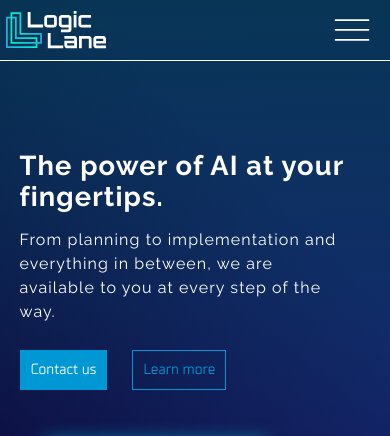
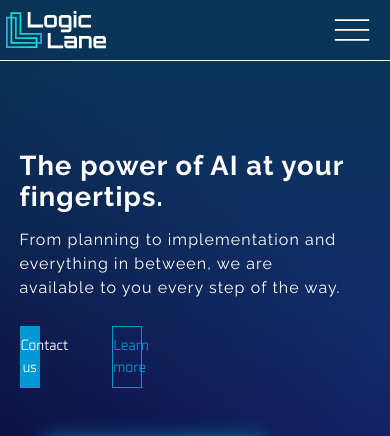
Before and after one commit to Skeibol/LogicLane-Web, a PHP site: page / in a window 390 px wide. Shown: the top 436 px of the page. Run offline with PHP 8.4, Linux system fonts and the light colour scheme.

Commit message:
nešto otprije

```diff
--- a/css/style-768.css
+++ b/css/style-768.css
@@ -99,14 +99,14 @@
   }
 
   .btn-contact {
-    width: auto;
-    padding: 8px 10px 8px 10px;
+    width: 30%;
+    padding: 8px 0 8px 0;
     border: 0.5px solid var(--color-primary);
   }
 
   .btn-learn-more {
-    width: auto;
-    padding: 8px 10px 8px 10px;
+    width: 30%;
+    padding: 8px 0 8px 0;
     background: none;
     margin-left: 25px;
     border: 0.5px solid var(--color-primary);
@@ -167,17 +167,8 @@
   .testtext {
     margin: auto;
     padding: 30px;
-    text-align: left !important;
   }
 
-  .testtext h3 {
-    text-align: left !important;
-  }
-
-  .card-box hr {
-    background-color: white;
-    display: block;
-  }
 
   .shrink {
     height: auto !important;
--- a/css/style-992.css
+++ b/css/style-992.css
@@ -62,10 +62,6 @@
     width: 80%;
     padding: 5% 0 2% 0;
     margin-left: 0;
-  }
-
-  .testtext {
-    padding: 20px;
   }
 
   .card-box h3 {
--- a/css/style.css
+++ b/css/style.css
@@ -216,7 +216,7 @@ h3 {
   /* src: url('TTSupermolotNeue-Regular.eot'); */
   src: local("TT Supermolot Neue Regular"), local("TTSupermolotNeue-Regular"),
     /* url('TTSupermolotNeue-Regular.eot?#iefix') format('embedded-opentype'), */
-    url("../font/TTSupermolotNeue-Regular.woff2") format("woff2"),
+      url("../font/TTSupermolotNeue-Regular.woff2") format("woff2"),
     url("../font/TTSupermolotNeue-Regular.woff") format("woff"),
     url("../font/TTSupermolotNeue-Regular.ttf") format("truetype");
   font-weight: normal;
@@ -227,7 +227,7 @@ body {
   overflow-x: hidden;
   background-color: var(--color-primary-background);
   scroll-behavior: smooth;
-  overscroll-behavior-x: none;
+  overscroll-behavior-y: none;
 }
 
 body::-webkit-scrollbar {
@@ -308,13 +308,13 @@ body::-webkit-scrollbar {
   transform-origin: bottom left;
 }
 
-.nav-link:hover>.navbar-dash-right {
+.nav-link:hover > .navbar-dash-right {
   opacity: 1;
   margin-left: 1px;
   padding-left: 7px;
 }
 
-.nav-link:hover>.navbar-dash-left {
+.nav-link:hover > .navbar-dash-left {
   opacity: 0.7;
   margin-right: 1px;
   padding-right: 7px;
@@ -336,19 +336,19 @@ svg g .cls-3 {
   stroke-width: 17.37px;
 }
 
-svg>g>g>.cls-1 {
+svg > g > g > .cls-1 {
   stroke: url(#linear-gradient);
 }
 
-svg>g>g>.cls-3 {
+svg > g > g > .cls-3 {
   stroke: url(#linear-gradient-2);
 }
 
-svg>g>g>.cls-2 {
+svg > g > g > .cls-2 {
   fill: var(--white);
 }
 
-.scrolled>a>svg>g>g>.cls-2 {
+.scrolled > a > svg > g > g > .cls-2 {
   fill: rgb(41, 41, 41);
 }
 
@@ -381,11 +381,11 @@ svg>g>g>.cls-2 {
 /* .scrolled>.navbar-toggler {
   background-color: none !important;
 } */
-.scrolled>.navbar-toggler>span>svg>path {
+.scrolled > .navbar-toggler > span > svg > path {
   fill: var(--color-secondary) !important;
 }
 
-.scrolled>div>ul>li>a {
+.scrolled > div > ul > li > a {
   color: var(--color-primary) !important;
 }
 
@@ -401,14 +401,18 @@ ul li {
 
 .hero-container {
   width: 100vw;
-  background: linear-gradient(179deg,
+  background: linear-gradient(
+      179deg,
       rgb(4, 27, 27),
-      rgba(12, 73, 75, 0.74) 70.71%),
+      rgba(12, 73, 75, 0.74) 70.71%
+    ),
     linear-gradient(45deg, rgb(0, 19, 22), var(--color-secondary) 70.71%),
     linear-gradient(266deg, #2b2674, rgba(9, 100, 122, 0) 70.71%);
-  background: linear-gradient(179deg,
+  background: linear-gradient(
+      179deg,
       rgb(3 46 66 / 81%),
-      rgb(14 1 64 / 54%) 70.71%),
+      rgb(14 1 64 / 54%) 70.71%
+    ),
     linear-gradient(45deg, #090720, #1d56ac 70.71%),
     linear-gradient(266deg, #00342c, rgba(18, 164, 201, 0.479) 70.71%);
 }
@@ -625,7 +629,7 @@ ul li {
 }
 
 .card-row {
-  height: 42rem;
+  height: 70vh;
 }
 
 .testtext {
@@ -651,16 +655,14 @@ ul li {
   width: 100%;
   height: 100%;
   color: var(--white);
-  transition: filter, background-image, background-size, height, margin, scale 0.6s, 0.6s, 0.6s;
-}
-
-.card-box h3 {
-  text-align: center;
+  transition: filter, background-image, background-size, height, margin,
+    scale 0.6s, 0.6s, 0.6s;
+  text-align: left;
 }
 
 .testtext {
   color: var(--white);
-  padding: 10%;
+  padding: 0 50px 0 50px;
 }
 
 .card-box h3 {
@@ -696,11 +698,6 @@ ul li {
   background-color: var(--color-primary) !important;
   filter: grayscale(80%);
   filter: none;
-  text-align: left;
-}
-
-.expand h3 {
-  text-align: left !important;
 }
 
 .card-box br {
@@ -985,7 +982,7 @@ ul li {
   text-align: left;
 }
 
-.FAQ--section>p {
+.FAQ--section > p {
   margin: auto;
 }
 
@@ -1058,11 +1055,11 @@ ul li {
   position: absolute;
 }
 
-.form--svg>g>g>g>g>.cls-1 {
+.form--svg > g > g > g > g > .cls-1 {
   fill: none;
 }
 
-.form--svg>g>g>g>g>.cls-2 {
+.form--svg > g > g > g > g > .cls-2 {
   fill: var(--color-primary);
 }
 
@@ -1153,13 +1150,13 @@ textarea:focus {
   gap: var(--font-size-title2);
 }
 
-.map--left>p {
+.map--left > p {
   text-align: left;
   margin-right: 20px;
   margin-bottom: 0;
 }
 
-.map--left>h3 {
+.map--left > h3 {
   margin-right: 50px;
   text-align: left;
 }
@@ -1212,7 +1209,7 @@ iframe {
   object-fit: cover;
 }
 
-.footer--section>.fa {
+.footer--section > .fa {
   font-size: var(--font-size-title2) !important;
   padding: 5px;
   color: var(--color-primary);
@@ -1220,7 +1217,7 @@ iframe {
   transition: color 0.3s ease-in;
 }
 
-.footer--section>.fa:hover {
+.footer--section > .fa:hover {
   text-decoration: none;
   color: var(--color-secondary);
 }
@@ -1232,7 +1229,7 @@ iframe {
   text-align: center;
 }
 
-.footer--copyright>p {
+.footer--copyright > p {
   padding: 18px;
   margin: 0;
   color: var(--white);
--- a/index.php
+++ b/index.php
@@ -10,8 +10,7 @@ include "header.php";
             <h1 class="hero-title">
                 The power of AI at your fingertips.
             </h1>
-            <p class="hero-subtitle">From planning to implementation and everything in between, we are available to you
-                at every step of the way.
+            <p class="hero-subtitle">From planning to implementation and everything in between, we are available to you every step of the way.
 
             </p>
             <div class="btns">
--- /dev/null
+++ b/isprobavanje.txt
@@ -0,0 +1 @@
+kurac
```
Also changed, not shown: contact-us.php (+5 -5 lines), js/data.json (+4 -4 lines).
